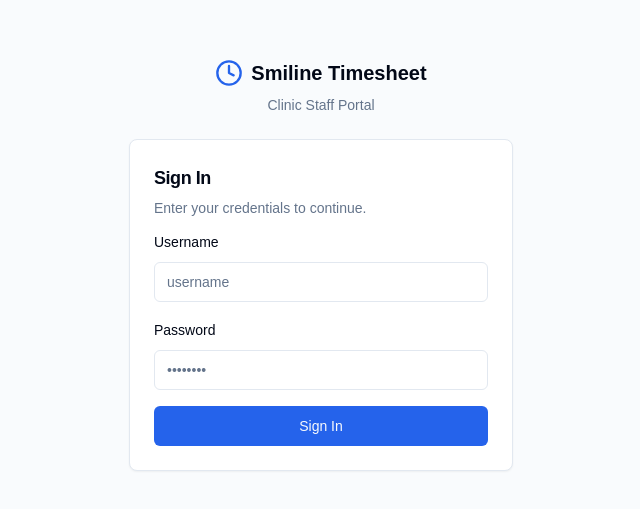
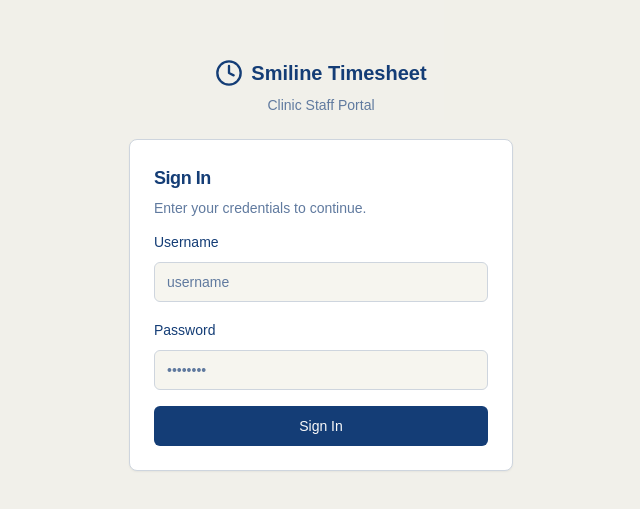
Before and after one commit to uzairmahmed/SimpleTimeSheet, a Next.js app: page /login in a window 1280 px wide. Shown: the part 135-644 px from the top of the page, without its empty margins (319-959 px from the left). Built offline with nearby package versions, Linux system fonts and the light colour scheme.

Commit message:
Phase 9 and 10

```diff
--- a/package.json
+++ b/package.json
@@ -22,6 +22,7 @@
     "@radix-ui/react-separator": "^1.1.8",
     "@radix-ui/react-slot": "^1.2.4",
     "@radix-ui/react-tabs": "^1.1.13",
+    "@radix-ui/react-tooltip": "^1.2.8",
     "bcryptjs": "^3.0.3",
     "class-variance-authority": "^0.7.1",
     "clsx": "^2.1.1",
--- a/src/app/(dashboard)/admin/employees/page.tsx
+++ b/src/app/(dashboard)/admin/employees/page.tsx
@@ -49,7 +49,7 @@ export default async function EmployeesPage({
   });
 
   return (
-    <div className="space-y-6 max-w-4xl">
+    <div className="space-y-6 max-w-6xl">
       <div>
         <h1 className="text-2xl font-bold">Employees</h1>
         <p className="text-muted-foreground text-sm mt-0.5">
--- a/src/app/(dashboard)/admin/page.tsx
+++ b/src/app/(dashboard)/admin/page.tsx
@@ -103,7 +103,7 @@ export default async function AdminDashboardPage() {
   ];
 
   return (
-    <div className="space-y-5 max-w-4xl">
+    <div className="space-y-5 max-w-6xl">
       {/* Header */}
       <div>
         <h1 className="text-2xl font-bold">Dashboard</h1>
--- a/src/app/(dashboard)/admin/pay-periods/_components/LockToggleButton.tsx
+++ b/src/app/(dashboard)/admin/pay-periods/_components/LockToggleButton.tsx
@@ -4,6 +4,12 @@ import { useTransition } from "react";
 import { toast } from "sonner";
 import { Lock, LockOpen, Loader2 } from "lucide-react";
 import { Button } from "@/components/ui/button";
+import {
+  Tooltip,
+  TooltipContent,
+  TooltipProvider,
+  TooltipTrigger,
+} from "@/components/ui/tooltip";
 import { togglePeriodLock } from "@/actions/payPeriod";
 
 export function LockToggleButton({
@@ -16,6 +22,9 @@ export function LockToggleButton({
   const [pending, startTransition] = useTransition();
 
   return (
+    <TooltipProvider delayDuration={300}>
+      <Tooltip>
+        <TooltipTrigger asChild>
           <Button
             variant={isLocked ? "outline" : "destructive"}
             size="sm"
@@ -37,5 +46,13 @@ export function LockToggleButton({
             )}
             {isLocked ? "Unlock" : "Lock"}
           </Button>
+        </TooltipTrigger>
+        <TooltipContent>
+          {isLocked
+            ? "Unlock this period to allow timesheet edits"
+            : "Lock this period to prevent further edits and finalize payroll"}
+        </TooltipContent>
+      </Tooltip>
+    </TooltipProvider>
   );
 }
--- a/src/app/(dashboard)/admin/pay-periods/page.tsx
+++ b/src/app/(dashboard)/admin/pay-periods/page.tsx
@@ -51,7 +51,7 @@ export default async function PayPeriodsPage() {
   )?.id;
 
   return (
-    <div className="space-y-4 max-w-4xl">
+    <div className="space-y-4 max-w-6xl">
       <div className="flex items-start justify-between">
         <div>
           <h1 className="text-2xl font-bold">Pay Periods</h1>
--- a/src/app/(dashboard)/admin/timesheets/page.tsx
+++ b/src/app/(dashboard)/admin/timesheets/page.tsx
@@ -68,7 +68,7 @@ export default async function AdminTimesheetsPage({
   const totalPaidHours = entries.reduce((sum, e) => sum + e.paidHours, 0);
 
   return (
-    <div className="space-y-4 max-w-5xl">
+    <div className="space-y-4 max-w-6xl">
       <div>
         <h1 className="text-2xl font-bold">Timesheets</h1>
         <p className="text-muted-foreground text-sm mt-0.5">
--- a/src/app/(dashboard)/timesheet/_components/CalendarView.tsx
+++ b/src/app/(dashboard)/timesheet/_components/CalendarView.tsx
@@ -1,7 +1,7 @@
 "use client";
 
 import { useState, useEffect, useRef } from "react";
-import { Lock } from "lucide-react";
+import { Lock, Pencil, Plus } from "lucide-react";
 import { EntryFormDialog } from "./EntryFormDialog";
 import { DeleteEntryButton } from "./DeleteEntryButton";
 import { formatHours } from "@/lib/timesheetCalc";
@@ -127,7 +127,7 @@ export function CalendarView({ entries, periodStart, periodEnd, isLocked, today
 
               {/* Entry info */}
               {entry ? (
-                <div className="flex flex-col gap-0.5 flex-1">
+                <div className="flex flex-col gap-0.5 flex-1 relative">
                   <span className="text-[11px] leading-tight font-medium">
                     {entry.startTime} – {entry.endTime}
                   </span>
@@ -135,13 +135,21 @@ export function CalendarView({ entries, periodStart, periodEnd, isLocked, today
                     {formatHours(entry.paidHours)}
                   </span>
                   {canEdit && (
-                    <div className="mt-auto" onClick={(e) => e.stopPropagation()}>
-                      <DeleteEntryButton id={entry.id} />
-                    </div>
+                    <>
+                      {/* Pencil hint on hover */}
+                      <Pencil className="absolute top-0 right-0 h-3 w-3 text-muted-foreground/40 opacity-0 group-hover:opacity-100 transition-opacity" />
+                      <div className="mt-auto" onClick={(e) => e.stopPropagation()}>
+                        <DeleteEntryButton id={entry.id} />
+                      </div>
+                    </>
                   )}
                   {isLocked && (
                     <Lock className="h-3 w-3 text-muted-foreground/50 mt-auto" />
                   )}
+                </div>
+              ) : canAdd ? (
+                <div className="flex-1 flex items-center justify-center opacity-0 group-hover:opacity-100 transition-opacity">
+                  <Plus className="h-4 w-4 text-muted-foreground/40" />
                 </div>
               ) : null}
             </div>
--- a/src/app/(dashboard)/timesheet/page.tsx
+++ b/src/app/(dashboard)/timesheet/page.tsx
@@ -68,7 +68,7 @@ export default async function TimesheetPage({
   }));
 
   return (
-    <div className="space-y-4 max-w-3xl">
+    <div className="space-y-4 max-w-6xl">
       {/* Header */}
       <div>
         <h1 className="text-2xl font-bold">My Timesheet</h1>
--- a/src/app/globals.css
+++ b/src/app/globals.css
@@ -4,25 +4,42 @@
 
 @layer base {
   :root {
-    --background: 0 0% 100%;
-    --foreground: 222.2 84% 4.9%;
-    --card: 0 0% 100%;
-    --card-foreground: 222.2 84% 4.9%;
-    --popover: 0 0% 100%;
-    --popover-foreground: 222.2 84% 4.9%;
-    --primary: 221.2 83.2% 53.3%;
-    --primary-foreground: 210 40% 98%;
-    --secondary: 210 40% 96.1%;
-    --secondary-foreground: 222.2 47.4% 11.2%;
-    --muted: 210 40% 96.1%;
-    --muted-foreground: 215.4 16.3% 46.9%;
-    --accent: 210 40% 96.1%;
-    --accent-foreground: 222.2 47.4% 11.2%;
-    --destructive: 0 84.2% 60.2%;
-    --destructive-foreground: 210 40% 98%;
-    --border: 214.3 31.8% 91.4%;
-    --input: 214.3 31.8% 91.4%;
-    --ring: 221.2 83.2% 53.3%;
+    /* Brand palette
+       Primary   #143d75  →  215 71% 27%
+       Secondary #3f9a91  →  174 42% 43%
+       Accent    #b2a289  →  37  21% 62%
+       BG        #f5f4ed  →  53  29% 95%
+       Text      #143d75  →  215 71% 27%
+    */
+
+    --background:         53  29% 95%;   /* #f5f4ed warm off-white */
+    --foreground:        215  71% 27%;   /* #143d75 dark blue */
+
+    --card:                0   0% 100%;  /* pure white */
+    --card-foreground:   215  71% 27%;
+
+    --popover:             0   0% 100%;
+    --popover-foreground:215  71% 27%;
+
+    --primary:           215  71% 27%;   /* #143d75 */
+    --primary-foreground:  0   0% 98%;   /* near-white on primary */
+
+    --secondary:         174  42% 43%;   /* #3f9a91 teal */
+    --secondary-foreground: 0  0% 100%; /* white on teal */
+
+    --muted:              53  15% 90%;   /* warm light gray */
+    --muted-foreground:  215  25% 50%;   /* medium blue-gray */
+
+    --accent:             37  21% 62%;   /* #b2a289 tan */
+    --accent-foreground: 215  71% 27%;   /* dark blue on tan */
+
+    --destructive:         0  72% 51%;
+    --destructive-foreground: 0 0% 100%;
+
+    --border:            215  20% 84%;   /* subtle blue-tinted border */
+    --input:             215  20% 84%;
+    --ring:              215  71% 27%;
+
     --radius: 0.5rem;
   }
 }
--- a/src/components/shared/TopNav.tsx
+++ b/src/components/shared/TopNav.tsx
@@ -9,6 +9,12 @@ import { cn } from "@/lib/utils";
 import { Button } from "@/components/ui/button";
 import { Badge } from "@/components/ui/badge";
 import { Sheet, SheetContent, SheetTrigger } from "@/components/ui/sheet";
+import {
+  Tooltip,
+  TooltipContent,
+  TooltipProvider,
+  TooltipTrigger,
+} from "@/components/ui/tooltip";
 
 const adminLinks = [
   { href: "/admin", label: "Dashboard" },
@@ -110,16 +116,22 @@ export function TopNav() {
         <span className="text-sm text-muted-foreground hidden sm:block truncate max-w-[140px]">
           {session?.user?.name}
         </span>
+        <TooltipProvider delayDuration={300}>
+          <Tooltip>
+            <TooltipTrigger asChild>
               <Button
                 variant="ghost"
                 size="icon"
                 className="h-8 w-8"
-          title="Sign out"
                 onClick={() => signOut({ callbackUrl: "/" })}
               >
                 <LogOut className="h-4 w-4" />
                 <span className="sr-only">Sign out</span>
               </Button>
+            </TooltipTrigger>
+            <TooltipContent>Sign out</TooltipContent>
+          </Tooltip>
+        </TooltipProvider>
       </div>
     </header>
   );
--- /dev/null
+++ b/src/components/ui/tooltip.tsx
@@ -0,0 +1,30 @@
+"use client"
+
+import * as React from "react"
+import * as TooltipPrimitive from "@radix-ui/react-tooltip"
+
+import { cn } from "@/lib/utils"
+
+const TooltipProvider = TooltipPrimitive.Provider
+
+const Tooltip = TooltipPrimitive.Root
+
+const TooltipTrigger = TooltipPrimitive.Trigger
+
+const TooltipContent = React.forwardRef<
+  React.ElementRef<typeof TooltipPrimitive.Content>,
+  React.ComponentPropsWithoutRef<typeof TooltipPrimitive.Content>
+>(({ className, sideOffset = 4, ...props }, ref) => (
+  <TooltipPrimitive.Content
+    ref={ref}
+    sideOffset={sideOffset}
+    className={cn(
+      "z-50 overflow-hidden rounded-md border bg-popover px-3 py-1.5 text-sm text-popover-foreground shadow-md animate-in fade-in-0 zoom-in-95 data-[state=closed]:animate-out data-[state=closed]:fade-out-0 data-[state=closed]:zoom-out-95 data-[side=bottom]:slide-in-from-top-2 data-[side=left]:slide-in-from-right-2 data-[side=right]:slide-in-from-left-2 data-[side=top]:slide-in-from-bottom-2 origin-[--radix-tooltip-content-transform-origin]",
+      className
+    )}
+    {...props}
+  />
+))
+TooltipContent.displayName = TooltipPrimitive.Content.displayName
+
+export { Tooltip, TooltipTrigger, TooltipContent, TooltipProvider }
```
Also changed, not shown: src/middleware.ts (+22 -5 lines), 2 other files (tests, documents, lock files or other folders). Lines whose indentation alone changed are shown as unchanged.
